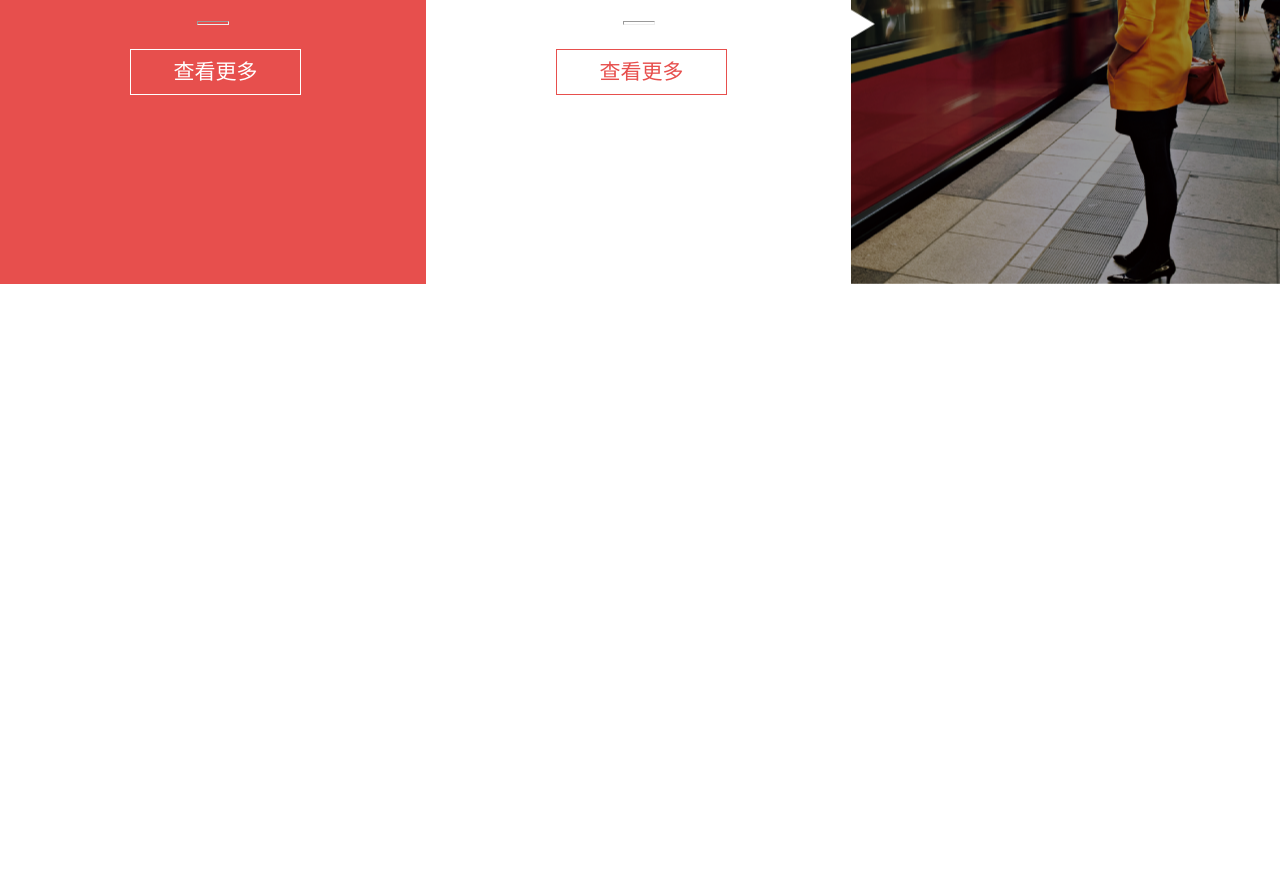
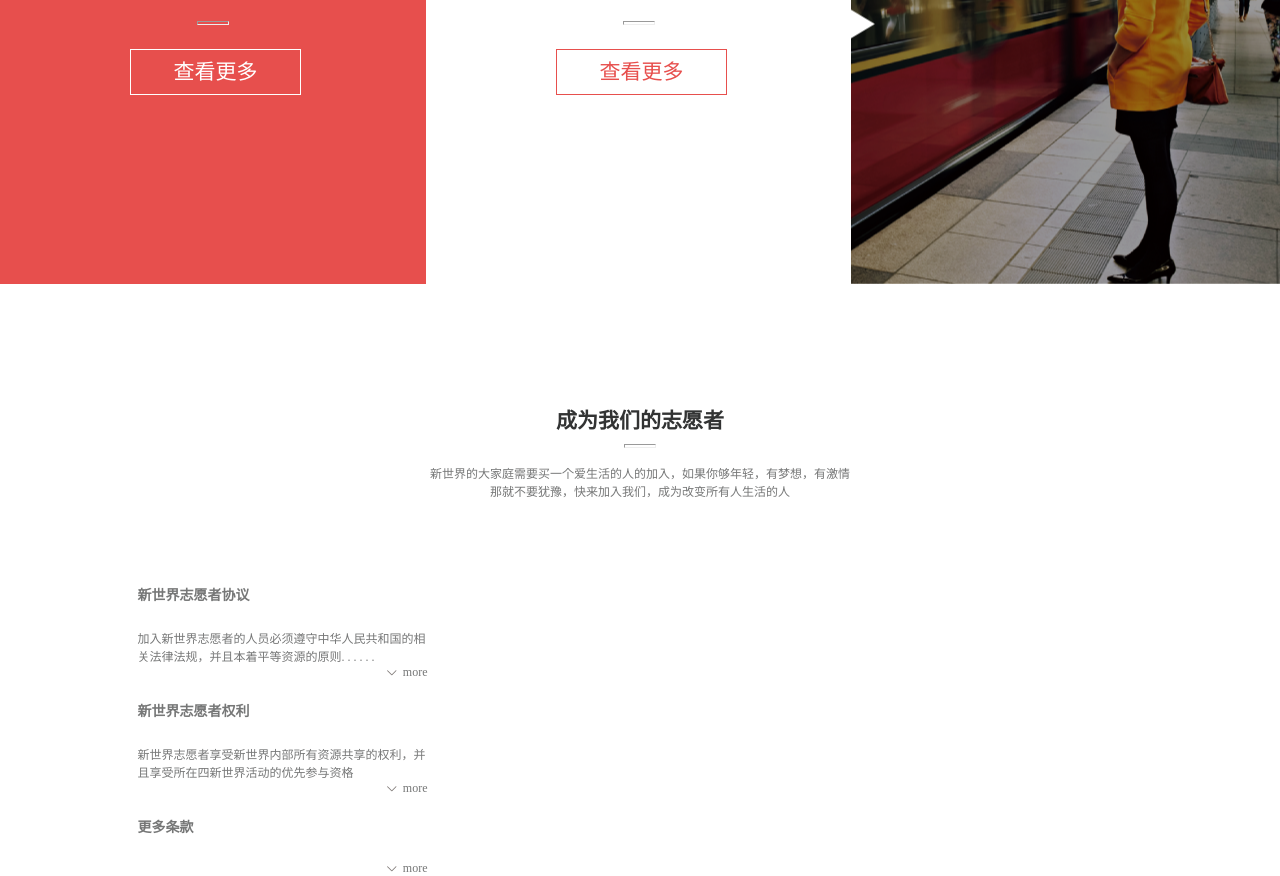
Before and after one commit to CzhCN1/Baidu-IFE2016, a plain HTML site: page mission-7/mission-7.html in a window 1280 px wide. Shown: the part 3090-3966 px from the top of the page. Before the commit the page ends 3374 px from the top, so only its background shows below. Drawn offline with Linux system fonts and the light colour scheme.

Commit message:
mission-7 new

```diff
--- a/mission-7/mission-7.html
+++ b/mission-7/mission-7.html
@@ -184,7 +184,6 @@
 		}
 		.rightContent p{
 			font-size: 12px;
-			font-family: "Microsoft YaHei";
 			font-family: "SimSun";
 			color: #cecfcf;
 			text-align: left;
@@ -252,6 +251,65 @@
 		.newlife .white .lookmore .btn{
 			border: 1px solid #e74f4d;
 			color: #e74f4d;
+		}
+
+		.volunteer{
+			height: 180px;
+			text-align: center;
+		}
+		.volunteer hr{
+			height: 2px;
+			width: 30px;
+			color: #e74f4d;
+			margin: 10px auto 16px;
+		}
+		.volunteer h1{
+			font-size: 21px;
+			font-family: "SimHei";
+			color: #323333;
+			margin-top: 120px;
+		}
+		.volunteer p{
+			font-size: 12px;
+			font-family: "Microsoft YaHei";
+			color: #767777;
+		}
+
+		.form{
+			width: 1005px;
+			height: 285px;
+			margin: -35px auto 0;
+		}
+		.more{
+			width: 290px;
+			height: 285px;
+			float: left;
+		}
+		.more h1{
+			font-size: 14px;
+			font-family: "SimHei";
+			color: #767777;
+			clear: both;
+			margin:35px 0 25px;
+		}
+		.more p{
+			font-size: 12px;
+			font-family: "SimSun";
+			color: #767777;
+			clear: both;
+		}
+		.more .drop{
+			font-size: 12px;
+			float: right;
+			color: #767777;
+		}
+		.more .drop img{
+			margin-right: 6px;
+		}
+
+		.form form{
+			width:640px;
+			height: 284px;
 		}
 	</style>
 </head>
@@ -323,6 +381,32 @@
 				</div>
 			</div>
 		</div>
+		<div class="volunteer">
+			<h1>成为我们的志愿者</h1>
+			<hr />
+			<p>新世界的大家庭需要买一个爱生活的人的加入，如果你够年轻，有梦想，有激情</p>
+			<p>那就不要犹豫，快来加入我们，成为改变所有人生活的人</p>
+		</div>
+		<div class="form">
+			<div class="more">
+				<h1>新世界志愿者协议</h1>
+				<p>加入新世界志愿者的人员必须遵守中华人民共和国的相关法律法规，并且本着平等资源的原则. . . . . . </p>
+				<div class="drop"><img src="./img/drop.png">more</div>
+				<h1>新世界志愿者权利</h1>
+				<p>新世界志愿者享受新世界内部所有资源共享的权利，并且享受所在四新世界活动的优先参与资格</p>
+				<div class="drop"><img src="./img/drop.png">more</div>
+				<h1>更多条款</h1>
+				<div class="drop"><img src="./img/drop.png">more</div>
+			</div>
+			<form>
+				<div class="little-left"></div>
+				<div class="little-right"></div>
+				<div class="little-left"></div>
+				<div class="little-right"></div>
+				<div class="normal"></div>
+				<div class="big"></div>
+			</form>
+		</div>
 	</div>
 </body>
 </html>
```
Also changed, not shown: mission-7/img/drop.png (renamed from mission-7/img/task_1_7_3_07.png), mission-7/img/map.png.
